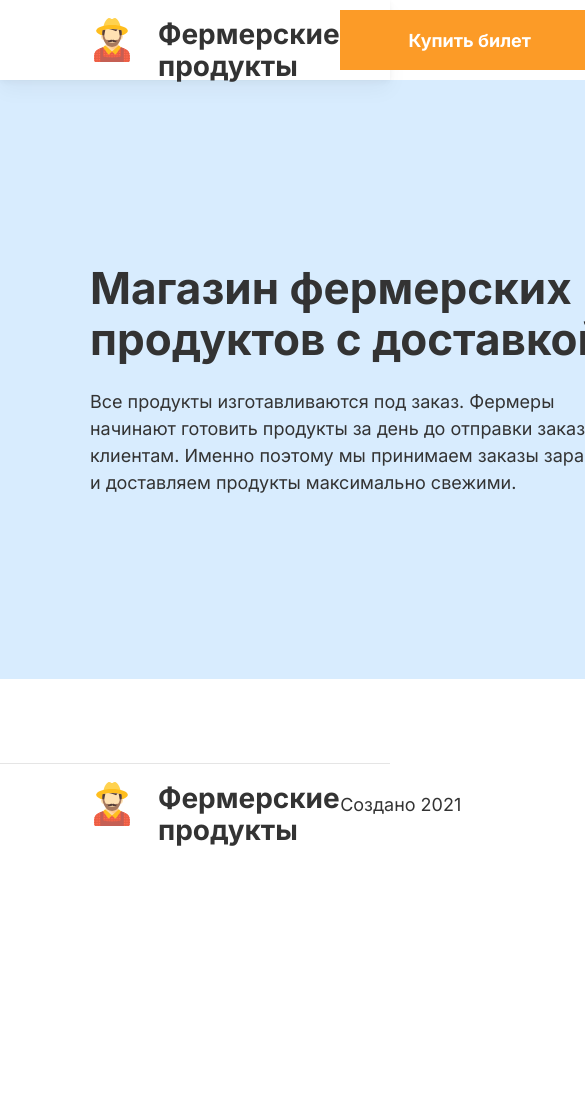
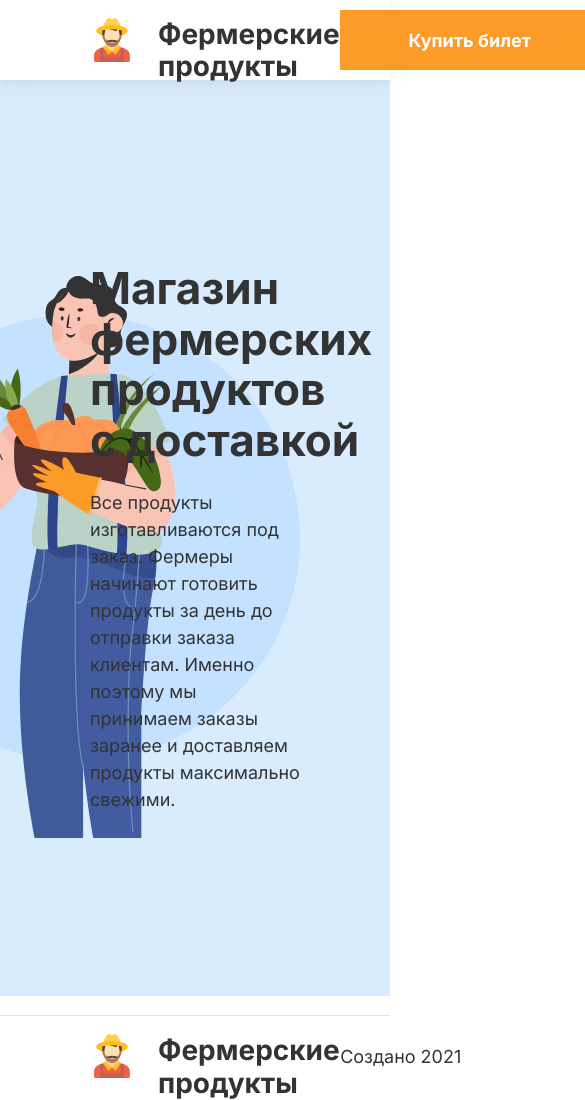
Before and after one commit to tsbv/react-farm-shop, a React (Create React App) app: page / in a window 390 px wide. Shown: the top 1100 px of the page, 585 px wide, since content can reach past the window. Before the commit the page ends 847 px from the top, so only its background shows below. Built offline with nearby package versions, Linux system fonts and the light colour scheme.

Commit message:
Добавляет адаптивности блокам

```diff
--- a/src/components/blocks/about/about.jsx
+++ b/src/components/blocks/about/about.jsx
@@ -6,8 +6,10 @@ function About() {
   return (
     <section className="about">
       <div className="about__wrapper">
-        <Title size={TitleSize.BIG}>Магазин фермерских продуктов с доставкой</Title>
-        <p className="about__text">Все продукты изготавливаются под заказ. Фермеры начинают готовить продукты за день до отправки заказа клиентам. Именно поэтому мы принимаем заказы заранее и доставляем продукты максимально свежими.</p>
+        <div className="about__descr-wrapper">
+          <Title size={TitleSize.BIG}>Магазин фермерских продуктов с доставкой</Title>
+          <p className="about__text">Все продукты изготавливаются под заказ. Фермеры начинают готовить продукты за день до отправки заказа клиентам. Именно поэтому мы принимаем заказы заранее и доставляем продукты максимально свежими.</p>
+        </div>
       </div>
     </section>
   );
--- a/src/components/layout/footer/footer.jsx
+++ b/src/components/layout/footer/footer.jsx
@@ -5,8 +5,10 @@ import "./style.css";
 function Footer() {
   return (
     <footer className="footer">
-      <Logo />
-      <span className="footer__copyright">Создано 2021</span>
+      <div className="footer__wrapper">
+        <Logo />
+        <span className="footer__copyright">Создано 2021</span>
+      </div>
     </footer>
   );
 }
--- a/src/components/layout/footer/style.css
+++ b/src/components/layout/footer/style.css
@@ -3,15 +3,18 @@
   bottom: 0;
   left: 0;
   right: 0;
+  background-color: #ffffff;
+  border-top: 1px solid rgba(0, 0, 0, 0.1);
+}
+
+.footer__wrapper {
   margin: 0 auto;
   padding: 18px 90px;
   max-width: 1280px;
   min-height: 80px;
   display: flex;
-  background-color: #ffffff;
   justify-content: space-between;
   align-items: center;
-  border-top: 1px solid rgba(0, 0, 0, 0.1);
 }
 
 .footer__copyright {
--- a/src/components/layout/header/header.jsx
+++ b/src/components/layout/header/header.jsx
@@ -6,8 +6,10 @@ import "./style.css";
 function Header() {
   return (
     <header className="header">
-      <Logo />
-      <Nav />
+      <div className="header__wrapper">
+        <Logo />
+        <Nav />
+      </div>
     </header>
   );
 }
--- a/src/components/layout/header/style.css
+++ b/src/components/layout/header/style.css
@@ -1,13 +1,16 @@
 .header {
+  position: relative;
+  background-color: #ffffff;
+  box-shadow: 0 0 1px 0 rgba(0, 0, 0, 0.04), 0 2px 6px 0 rgba(0, 0, 0, 0.04), 0 10px 20px 0 rgba(0, 0, 0, 0.04);
+  z-index: 5;
+}
+
+.header__wrapper {
   margin: 0 auto;
   padding: 10px 90px;
   max-width: 1280px;
   min-height: 80px;
-  position: relative;
   display: flex;
   justify-content: space-between;
-  background-color: #ffffff;
-  box-shadow: 0 0 1px 0 rgba(0, 0, 0, 0.04), 0 2px 6px 0 rgba(0, 0, 0, 0.04), 0 10px 20px 0 rgba(0, 0, 0, 0.04);
   align-items: center;
-  z-index: 5;
 }
--- a/src/components/layout/page-wrapper/style.css
+++ b/src/components/layout/page-wrapper/style.css
@@ -1,5 +1,4 @@
 .page-wrapper__main {
-  width: 1280px;
   margin: 0 auto;
   padding-bottom: 100px;
 }
```
Also changed, not shown: src/components/blocks/about/style.css, 1 other file (tests, documents, lock files or other folders).
